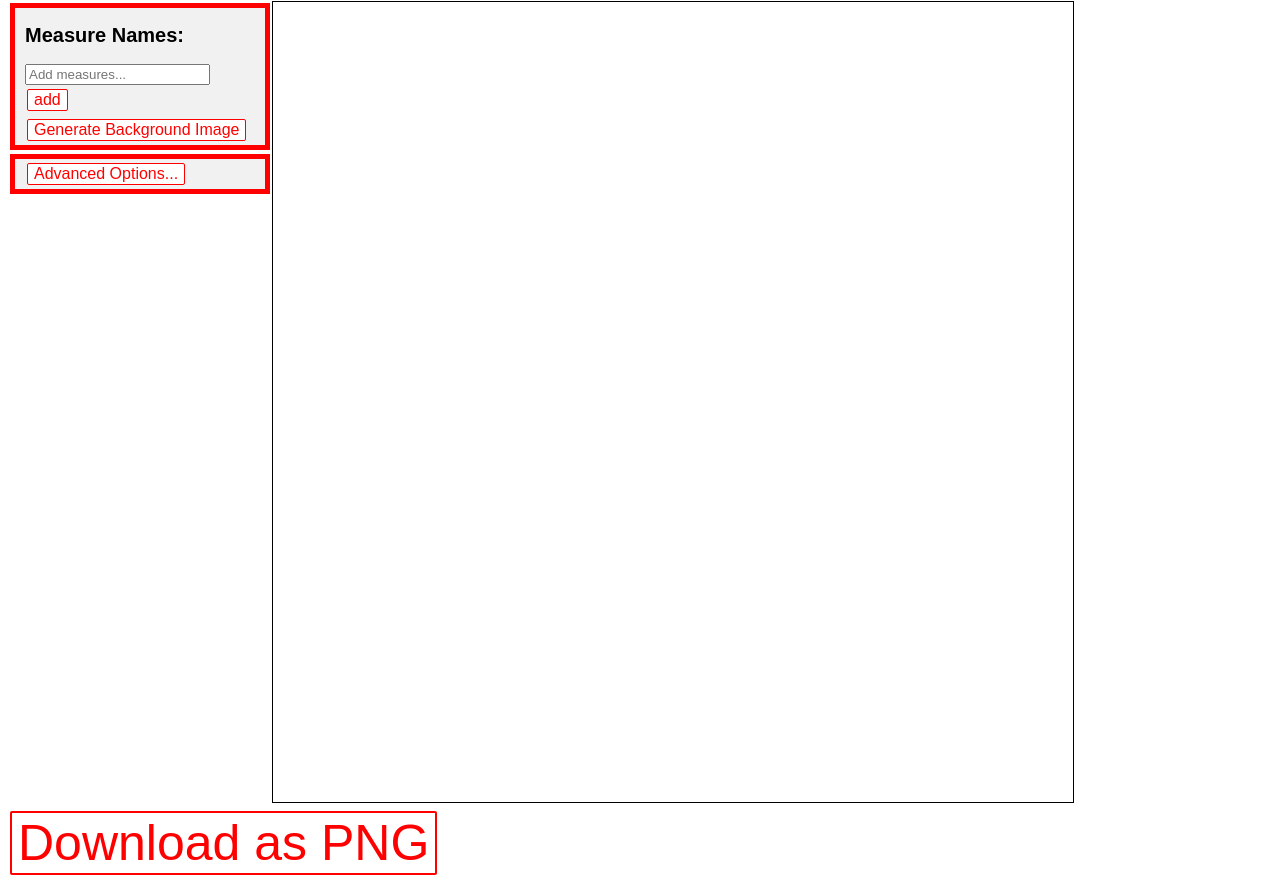
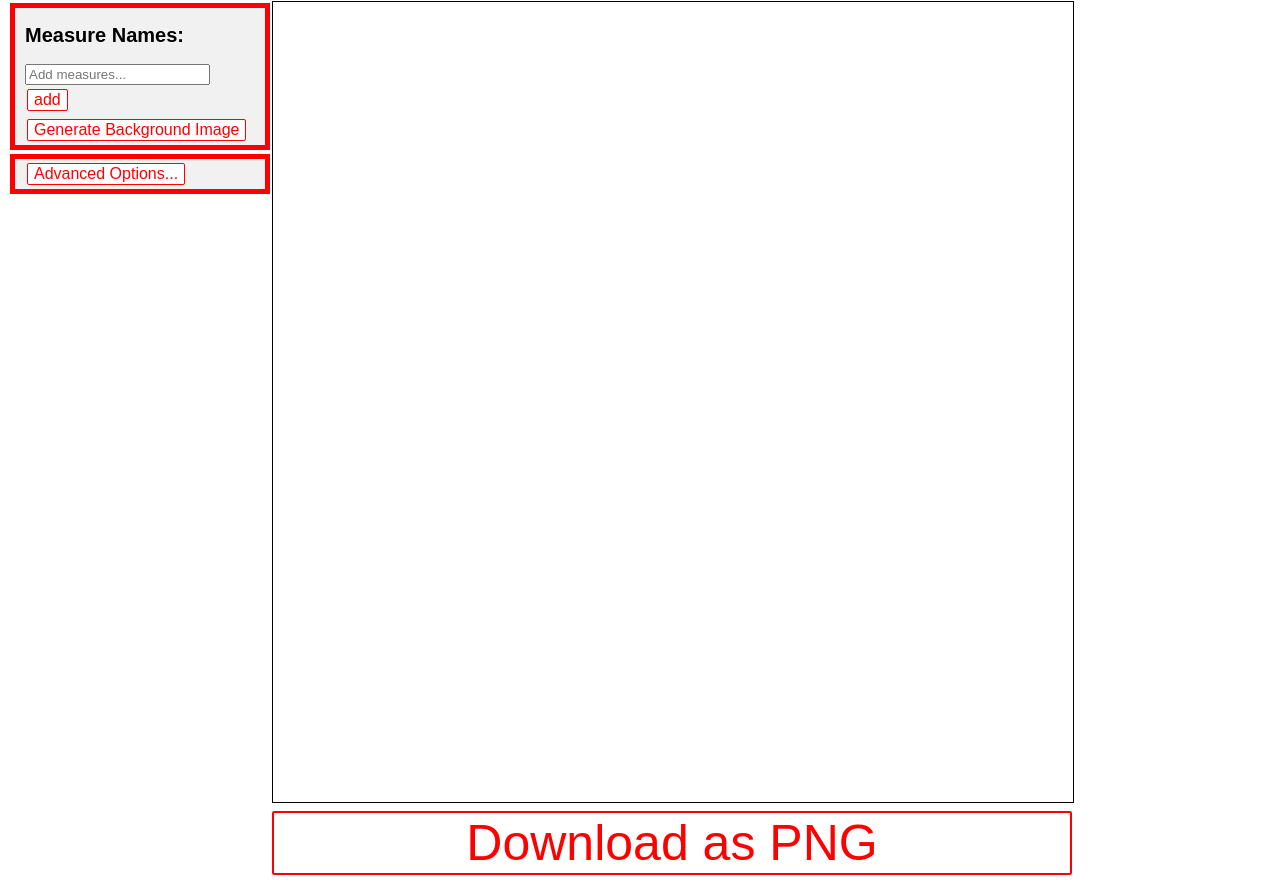
Before and after one commit to rodykon/RadarGenerator, a plain HTML site: page index.html in a window 1280 px wide. Shown: the part 79-966 px from the top of the page. Drawn offline with Linux system fonts and the light colour scheme.

Commit message:
Minor aesthetic changes.
Signed-off-by: Rody Konforty <nimrodkonforty@gmail.com>

```diff
--- a/design.css
+++ b/design.css
@@ -52,14 +52,12 @@ input[type="button"]:hover {
 }
 
 #export {
-    position: inherit;
-    float: bottom;
+    position: relative;
+    left: 262px;
     font-size: 50px;
     border: 2px solid red;
-}
-
-#canvas {
-
+    width: 800px;
+    text-align: center;
 }
 
 input.active {
--- a/index.html
+++ b/index.html
@@ -30,7 +30,7 @@
         </div>
 
         <div id="canvas_area">
-            <canvas id="canvas" width="800" height = "800" style="border:1px solid #000000;"></canvas>
+            <canvas id="canvas" width="800" height = "800" style="border:1px solid #000000;"></canvas><br>
             <input type="button" value="Download as PNG" id="export"/>
         </div>
 
```
